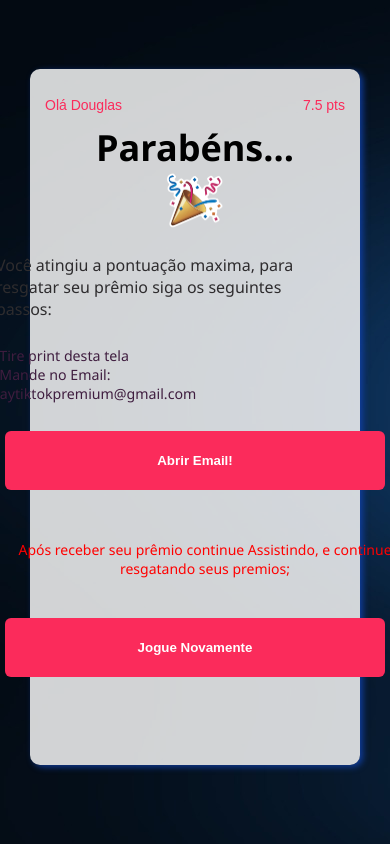
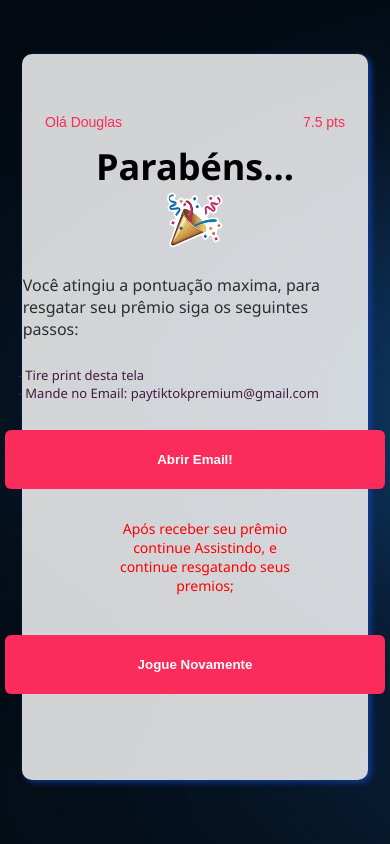
Before and after one commit to SamuelMorais030202/tiktok-project, a React (Create React App) app: page /privete-simulation/1 in a window 390 px wide. Built offline with nearby package versions, Linux system fonts and the light colour scheme.

Commit message:
Finalizando responseividade no css

```diff
--- a/src/styles/Login.css
+++ b/src/styles/Login.css
@@ -156,5 +156,6 @@
   max-width: 500px;
   padding: 10px 40px;
   border-radius: 10px;
+  overflow: hidden;
 }
 }
--- a/src/styles/MainPage.css
+++ b/src/styles/MainPage.css
@@ -104,10 +104,70 @@
     display: flex;
     flex-direction: column;
     align-items: center;
-    width: 370px;
+    width: 320px;
     padding: 5px;
     border: none;
     border-radius: 15px;
     box-shadow: 4px 2px 1px rgba(0, 0, 0, 0.507);
   }
+
+  .header-main-page {
+    display: flex;
+    justify-content: space-between;
+    gap: 110px;
+    color: white;
+    font-family: Arial, Helvetica, sans-serif;
+    font-size: 14px;
+    margin-top: 20px;
+    width: 300px;
+  }
+
+  .trocar-pontos-main-page {
+    background-color: black;
+    border-radius: 11px;
+    margin-bottom: -3px;
+    height: 33px;
+    width: 250px;
+  }
+
+  .compartilhar-main-page {
+    background-color: black;
+    border-radius: 11px;
+    margin-bottom: -4px;
+    height: 33px;
+    width: 250px;
+  }
+
+  .assistir-main-page {
+    background-image: linear-gradient(to right, black, blue);
+    border-radius: 11px;
+    width: 250px;
+  }
 }
+
+@media screen and (max-width: 500px) {
+  .main-main-page {
+    background-color: rgba(255, 255, 255, 0.726);
+    margin-top: 10px;
+    display: flex;
+    flex-direction: column;
+    align-items: center;
+    width: 300px;
+    padding: 5px;
+    border: none;
+    border-radius: 15px;
+    box-shadow: 4px 2px 1px rgba(0, 0, 0, 0.507);
+    overflow: hidden;
+  }
+
+  .header-main-page {
+    display: flex;
+    justify-content: space-between;
+    gap: 110px;
+    color: white;
+    font-family: Arial, Helvetica, sans-serif;
+    font-size: 14px;
+    margin-top: 20px;
+    width: 280px;
+  }
+}
--- a/src/styles/Privete.css
+++ b/src/styles/Privete.css
@@ -147,7 +147,7 @@
       width: 290px;
       flex-direction: column;
       height: 80vh;
-      padding: 10px 20px;
+      padding: 10px 23px;
       border-radius: 10px;
       box-shadow: 3px 2px 6px  rgba(16, 65, 172, 0.856) ;
     }
@@ -189,3 +189,284 @@
         margin-bottom: 50px;
       }
 }
+
+@media screen and (max-width: 460px) {
+  .container-privete-main {
+    height: 100vh;
+    width: 100vw;
+    background-image: url('../images/backgroundImg.jpeg');
+    color: white;
+    font-family: 'Segoe UI', Tahoma, Geneva, Verdana, sans-serif;
+    display: flex;
+    justify-content: center;
+    align-items: center;
+    overflow: hidden;
+}
+
+.header-privete {
+  display: flex;
+  justify-content: space-between;
+  gap: 0px;
+  color: rgb(0, 0, 0);
+  font-family: Arial, Helvetica, sans-serif;
+  font-size: 14px;
+  margin-bottom: -10px;
+  width: 300px;
+}
+
+    .name-privete {
+        font-size: 14px;
+        color: rgb(251, 43, 91);
+    }
+
+    .pts-privete {
+        font-size: 14px;
+        color: rgb(251, 43, 91);
+    }
+
+    .conteudo-privete-video {
+      font-size: 14px;
+      background-color: rgba(248, 248, 248, 0.842);
+      display: flex;
+      color: rgb(255, 0, 0);
+      margin-top: 10px;
+      margin-bottom: 20px;
+      justify-content: center;
+      align-items: center;
+      width: 320px;
+      flex-direction: column;
+      height: 80vh;
+      padding: 10px 32px;
+      border-radius: 10px;
+      box-shadow: 3px 2px 6px  rgba(16, 65, 172, 0.856) ;
+    }
+
+    .text-instrution {
+        font-size: 16px;
+        font-weight: 70;
+        color: rgb(46, 44, 46);
+        width: 300px;
+        padding: 5px;
+        margin-bottom: 5px;
+        display: flex;
+        flex-direction: column;
+        text-align: start;
+        margin-bottom: 2px;
+    }
+
+      .button-play {
+        width: 40vh;
+        height: 7vh;
+        color: white;
+        font-weight: bold;
+        background-color: rgb(251, 43, 91);
+        border: none;
+        border-radius: 6px;
+        margin-top: 10px;
+        margin-bottom: 50px;
+      }
+
+      .button-email {
+        width: 40vh;
+        height: 7vh;
+        color: white;
+        font-weight: bold;
+        background-color: rgb(251, 43, 91);
+        border: none;
+        border-radius: 6px;
+        margin-top: 20px;
+        margin-bottom: 50px;
+      }
+}
+
+@media screen and (max-width: 399px) {
+  .container-privete-main {
+    height: 100vh;
+    width: 100vw;
+    background-image: url('../images/backgroundImg.jpeg');
+    color: white;
+    font-family: 'Segoe UI', Tahoma, Geneva, Verdana, sans-serif;
+    display: flex;
+    justify-content: center;
+    align-items: center;
+    overflow: hidden;
+}
+
+.div-regras {
+  width: 310px;
+  font-size: 13px;
+}
+
+.header-privete {
+  display: flex;
+  justify-content: space-between;
+  gap: 0px;
+  color: rgb(0, 0, 0);
+  font-family: Arial, Helvetica, sans-serif;
+  font-size: 14px;
+  margin-top: 14px;
+  margin-bottom: -8px;
+  width: 300px;
+}
+
+    .name-privete {
+        font-size: 14px;
+        color: rgb(251, 43, 91);
+    }
+
+    .pts-privete {
+        font-size: 14px;
+        color: rgb(251, 43, 91);
+    }
+
+    .conteudo-privete-video {
+      font-size: 14px;
+      background-color: rgba(248, 248, 248, 0.842);
+      display: flex;
+      color: rgb(255, 0, 0);
+      margin-top: 10px;
+      margin-bottom: 20px;
+      justify-content: center;
+      align-items: center;
+      width: 290px;
+      flex-direction: column;
+      height: 83vh;
+      padding: 13px 28px;
+      border-radius: 10px;
+      box-shadow: 3px 2px 6px  rgba(16, 65, 172, 0.856) ;
+    }
+
+    .text-instrution {
+        font-size: 16px;
+        font-weight: 70;
+        color: rgb(46, 44, 46);
+        width: 300px;
+        padding: 5px;
+        margin-bottom: 5px;
+        display: flex;
+        flex-direction: column;
+        text-align: start;
+        margin-bottom: 2px;
+    }
+
+      .button-play {
+        width: 30vh;
+        height: 7vh;
+        color: white;
+        font-weight: bold;
+        background-color: rgb(251, 43, 91);
+        border: none;
+        border-radius: 6px;
+        margin-top: 10px;
+        margin-bottom: 50px;
+      }
+
+      .button-email {
+        width: 30vh;
+        height: 7vh;
+        color: white;
+        font-weight: bold;
+        background-color: rgb(251, 43, 91);
+        border: none;
+        border-radius: 6px;
+        margin-top: 20px;
+        margin-bottom: 50px;
+      }
+}
+
+@media screen and (max-width: 350px) {
+  .container-privete-main {
+    height: 100vh;
+    width: 100vw;
+    background-image: url('../images/backgroundImg.jpeg');
+    color: white;
+    font-family: 'Segoe UI', Tahoma, Geneva, Verdana, sans-serif;
+    display: flex;
+    justify-content: center;
+    align-items: center;
+    /* overflow: scroll; */
+}
+
+.div-regras {
+  width: 280px;
+}
+
+.header-privete {
+  display: flex;
+  justify-content: space-between;
+  gap: 0px;
+  color: rgb(0, 0, 0);
+  font-family: Arial, Helvetica, sans-serif;
+  font-size: 14px;
+  margin-top: 100px;
+  margin-bottom: 3px;
+  width: 250px;
+}
+
+    .name-privete {
+        font-size: 14px;
+        color: rgb(251, 43, 91);
+    }
+
+    .pts-privete {
+        font-size: 14px;
+        color: rgb(251, 43, 91);
+    }
+
+    .conteudo-privete-video {
+      font-size: 14px;
+      background-color: rgba(248, 248, 248, 0.842);
+      display: flex;
+      color: rgb(255, 0, 0);
+      margin-top: 10px;
+      margin-bottom: 20px;
+      justify-content: center;
+      align-items: center;
+      width: 380px;
+      flex-direction: column;
+      height: 93vh;
+      padding: 18px 30px;
+      border-radius: 10px;
+      box-shadow: 3px 2px 6px  rgba(16, 65, 172, 0.856) ;
+      overflow-x: hidden;
+      overflow-y: scroll;
+      margin-top: 30px;
+    }
+
+    .text-instrution {
+        font-size: 16px;
+        font-weight: 70;
+        color: rgb(46, 44, 46);
+        width: 220px;
+        padding: 5px;
+        margin-bottom: 5px;
+        display: flex;
+        flex-direction: column;
+        text-align: start;
+        margin-bottom: 2px;
+    }
+
+      .button-play {
+        width: 45vh;
+        height: 7vh;
+        color: white;
+        font-weight: bold;
+        background-color: rgb(251, 43, 91);
+        border: none;
+        border-radius: 6px;
+        margin-top: 10px;
+        margin-bottom: 50px;
+      }
+
+      .button-email {
+        width: 45vh;
+        height: 7vh;
+        color: white;
+        font-weight: bold;
+        background-color: rgb(251, 43, 91);
+        border: none;
+        border-radius: 6px;
+        margin-top: 20px;
+        margin-bottom: 50px;
+      }
+}
--- a/src/styles/WatchVideos.css
+++ b/src/styles/WatchVideos.css
@@ -87,12 +87,13 @@ button {
     margin-bottom: 20px;
     justify-content: center;
     align-items: center;
-    max-width: 40vh;
+    max-width: 35vh;
     flex-direction: column;
-    height: 88vh;
-    padding: 20px 40px;
+    height: 80vh;
+    padding: 20px 45px;
     border-radius: 10px;
     box-shadow: 3px 2px 6px  rgba(16, 65, 172, 0.856) ;
+    overflow: hidden;
   }
 
   .text-cell {
@@ -113,3 +114,88 @@ button {
 }
 
 }
+
+@media screen and (max-width: 500px) {
+  .conteudo-video {
+    background-color: rgba(248, 248, 248, 0.842);
+    display: flex;
+    color: rgb(255, 0, 0);
+    margin-top: 20px;
+    margin-bottom: 20px;
+    justify-content: center;
+    align-items: center;
+    max-width: 38vh;
+    flex-direction: column;
+    height: 80vh;
+    padding: 20px 45px;
+    border-radius: 10px;
+    box-shadow: 3px 2px 6px  rgba(16, 65, 172, 0.856) ;
+    overflow: hidden;
+    font-size: 14px;
+  }
+
+  .text-cell {
+    width: 43vh;
+    font-size: 14px;
+    margin-left: 17px;
+    text-align: center;
+    margin: auto;
+  }
+
+  .button-video {
+    width: 40vh;
+    height: 7vh;
+    color: white;
+    font-weight: bold;
+    background-color: rgb(251, 43, 91);
+    border: none;
+    border-radius: 6px;
+    margin-top: 20px;
+    margin-bottom: 50px;
+}
+
+}
+
+@media screen and (max-width: 399px) {
+  .conteudo-video {
+    background-color: rgba(248, 248, 248, 0.842);
+    display: flex;
+    color: rgb(255, 0, 0);
+    margin-top: 20px;
+    margin-bottom: 20px;
+    justify-content: center;
+    align-items: center;
+    max-width: 35vh;
+    flex-direction: column;
+    height: 90vh;
+    padding: 28px 50px;
+    border-radius: 10px;
+    box-shadow: 3px 2px 6px  rgba(16, 65, 172, 0.856) ;
+    overflow: hidden;
+    font-size: 16px;
+  }
+
+  .text-cell {
+    width: 42vh;
+    margin-left: 17px;
+    margin: auto;
+  }
+
+  .button-video {
+    width: 45vh;
+    height: 7vh;
+    color: white;
+    font-weight: bold;
+    background-color: rgb(251, 43, 91);
+    border: none;
+    border-radius: 6px;
+    margin-top: 20px;
+    margin-bottom: 30px;
+}
+
+.name-user {
+  width: 200px;
+  margin: auto;
+}
+
+}
```
